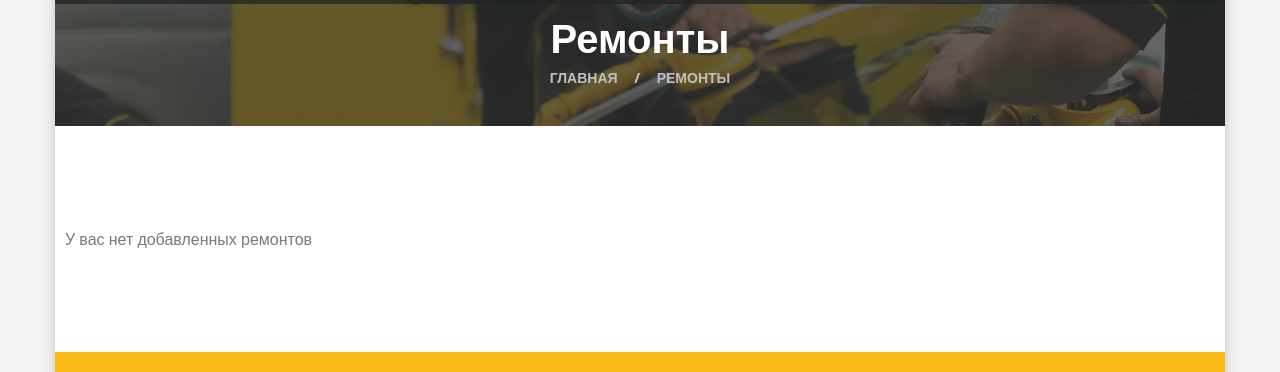
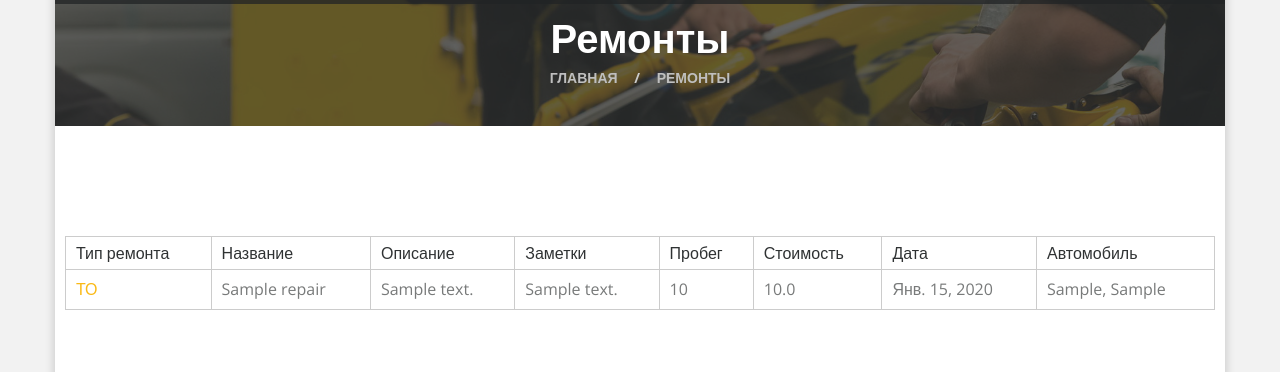
Before and after one commit to OlgaLyalyueva/Garage, a Django app: page /repairs/ in a window 1280 px wide. Shown: the part 152-524 px from the top of the page. Run offline with Django 3.2, Linux system fonts and the light colour scheme; a user stored in the database is signed in; tables that the repository leaves empty hold one stand-in row (values such as "Sample post"); some libraries are stand-ins or nearby versions; grey boxes are pictures that could not be loaded.

Commit message:
Fix repairs display for repairs template

```diff
--- a/templates/Garage/repairs.html
+++ b/templates/Garage/repairs.html
@@ -23,7 +23,7 @@
             <a class="theme_button color1 min_width_button" href="{% url 'add_car' %}">Добавить автомобиль</a>
         {% else %}
             <div class="isotope_container isotope row masonry-layout columns_margin_bottom_20">
-                {% if insurances %}
+                {% if repairs %}
                     <table>
                       <tr>
                           <th>Тип ремонта</th>
@@ -39,7 +39,7 @@
                             {% if repair %}
                                       {% for r in repair %}
                                       <tr>
-                                          <td><a href="{%  url 'update_insurance' insrnc_id=i.id %}">{{ r.type_of_repair }}</a></td>
+                                          <td><a href="{%  url 'update_repair' repair_id=r.id %}">{{ r.get_type_of_repair_display }}</a></td>
                                           <td>{{ r.name }}</td>
                                           <td>{{ r.description }}</td>
                                           <td>{{ r.note }}</td>
```
